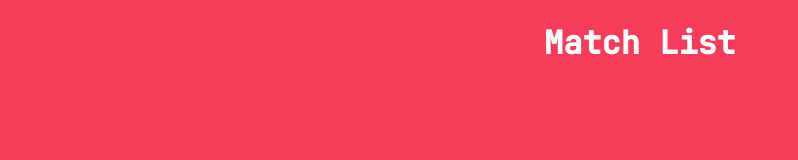
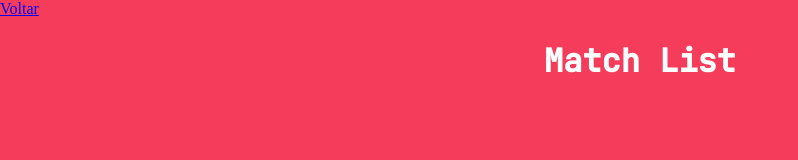
Before and after one commit to zKriguer/PokeTinder, a website: page matchs.html in a window 1280 px wide. Shown: the whole page, without its empty margins (0-798 px from the left). Drawn offline with Linux system fonts and the light colour scheme.

Commit message:
Update matchs.html

```diff
--- a/matchs.html
+++ b/matchs.html
@@ -9,6 +9,9 @@
     <link rel="stylesheet" href="matchs.css">
 </head>
 <body>
+    <div class="back">
+        <a href="index.html">Voltar</a>
+    </div>
     <h1 class="matchlist-h1">Match List</h1>
     <div id="namelist">
 
```
